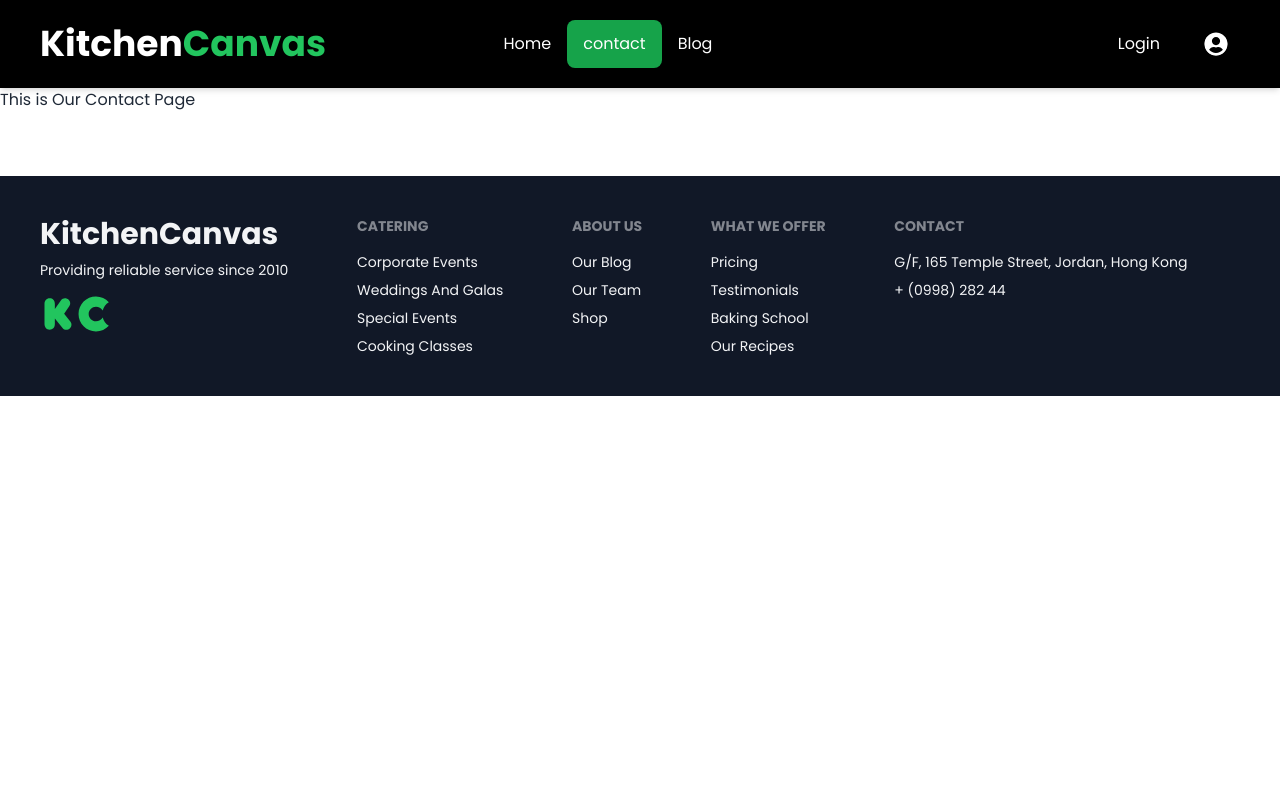
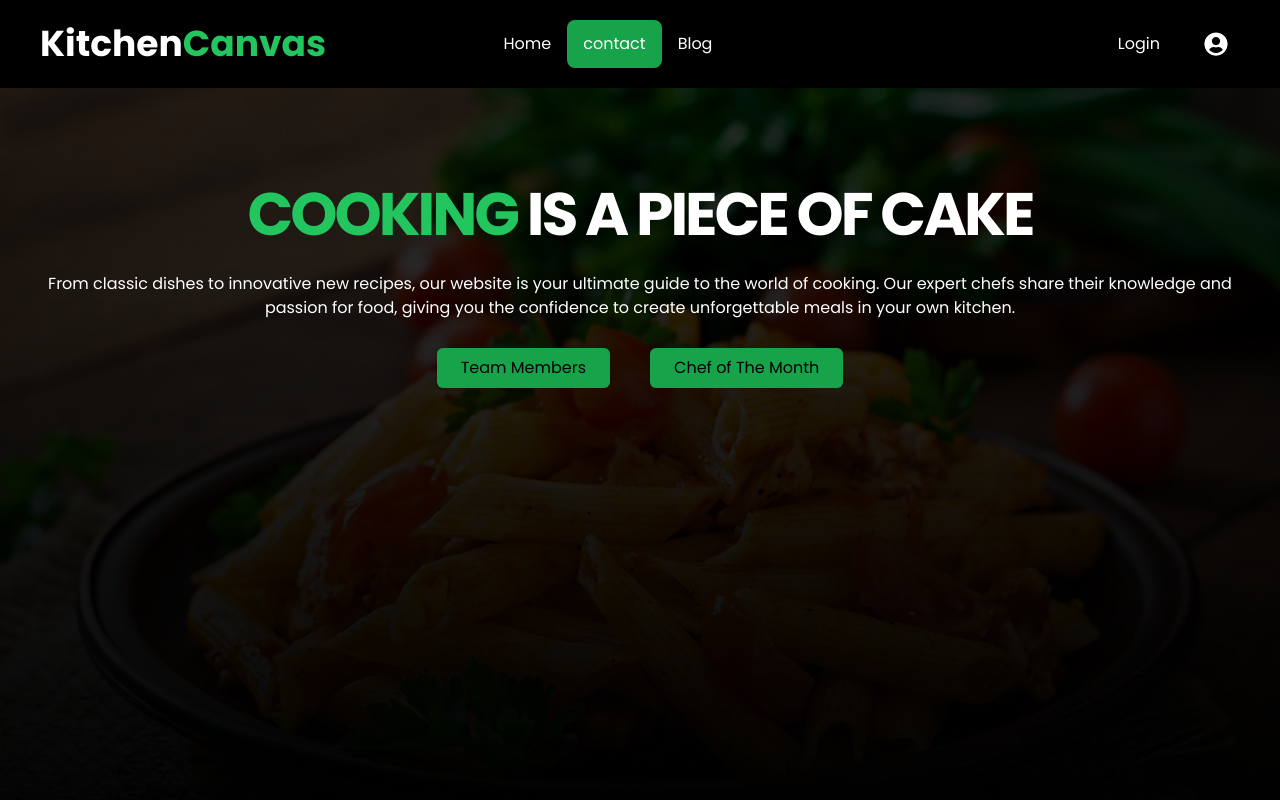
Before and after one commit to lizaafrin/kitchencanvas-client, a React (Vite) app: page /contact in a window 1280 px wide. Shown: the top 800 px of the page. Built offline with nearby package versions, Linux system fonts and the light colour scheme; no server answers; what @react-pdf/renderer would draw is missing.

Commit message:
Restaurant finalized

```diff
--- a/src/pages/Contact/Contact.jsx
+++ b/src/pages/Contact/Contact.jsx
@@ -1,9 +1,35 @@
 import React from "react";
+import pasta_banner from "/pasta_banner.jpg";
+import { FaLongArrowAltRight } from "react-icons/fa";
 
 const Contact = () => {
   return (
-    <div>
-      <h2>This is Our Contact Page</h2>
+    <div
+      style={{
+        backgroundImage: `url(${pasta_banner}), linear-gradient(rgba(0,0,0,0.8),rgba(0,0,0,3))`,
+        backgroundBlendMode: "overlay",
+      }}
+      className="bg-cover bg-center min-h-screen text-white px-4 text-center"
+    >
+      <div className="lg:pt-24 pt-10">
+        <h2 className="text-white text-4xl lg:text-6xl leading-tight tracking-tighter font-bold">
+          <span className="text-green-500">COOKING </span>IS A PIECE OF CAKE
+        </h2>
+        <p className="text-white py-7">
+          From classic dishes to innovative new recipes, our website is your
+          ultimate guide to the world of cooking. Our expert chefs share their
+          knowledge and passion for food, giving you the confidence to create
+          unforgettable meals in your own kitchen.
+        </p>
+        <div className="flex gap-10 justify-center">
+          <button className="bg-green-600 text-black px-6 py-2 rounded-md hover:bg-green-600">
+            Team Members
+          </button>
+          <button className="bg-green-600 text-black px-6 py-2 rounded-md hover:bg-green-600">
+            Chef of The Month
+          </button>
+        </div>
+      </div>
     </div>
   );
 };
--- a/src/pages/Login/Login.jsx
+++ b/src/pages/Login/Login.jsx
@@ -2,7 +2,7 @@
 import { Link, useLocation, useNavigate } from "react-router-dom";
 import { FaGithub } from "react-icons/fa";
 import { AuthContext } from "../../providers/AuthProvider";
-import google from "/google-logos-idvNIQR3p7.svg";
+import google from "/google.png";
 
 const Login = () => {
   const { signIn, signInWithGoogle, signInWithGitHub, setUser } =
```
Also changed, not shown: public/google.png (renamed from public/google-logos-id-DuOtor_.png).
